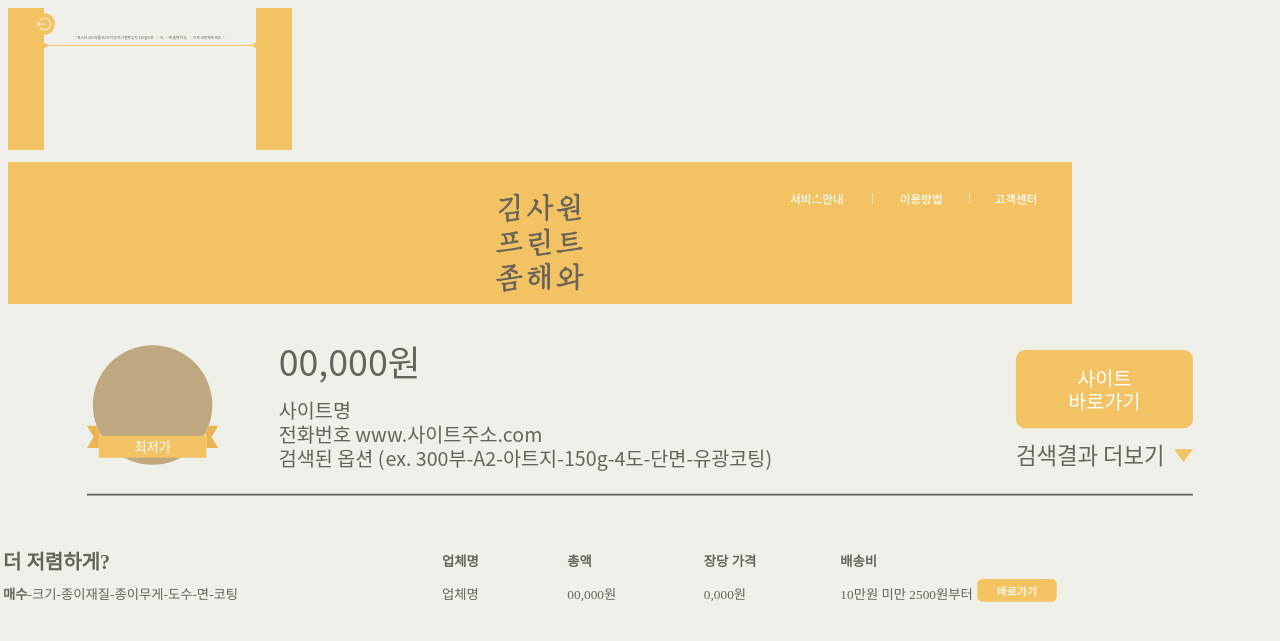
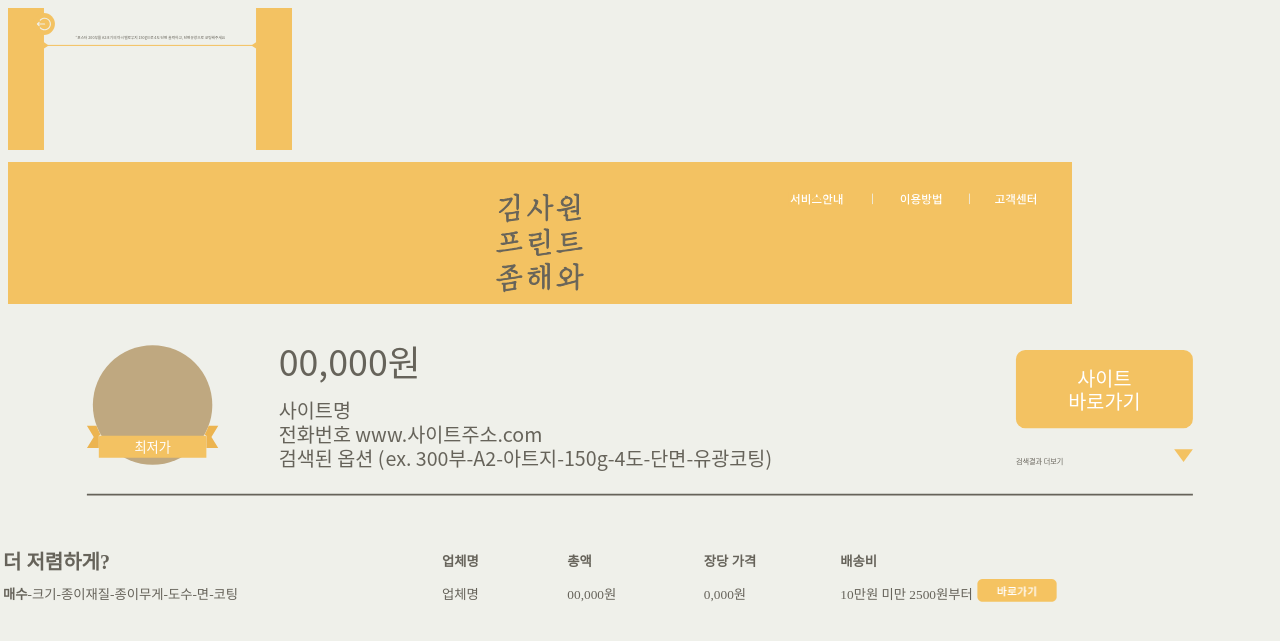
Before and after one commit to arsischeon/kim_sawon, a CodeIgniter app: a page that uses application/views/result.php in a window 1280 px wide. Shown: the top 641 px of the page. Run offline with CodeIgniter, Linux system fonts and the light colour scheme; some libraries are stand-ins or nearby versions.

Commit message:
result page 상단 글 정

```diff
--- a/application/views/result.php
+++ b/application/views/result.php
@@ -29,7 +29,7 @@
       <circle class="cls-4" cx="170.85" cy="108.62" r="66.9"/>
    </g>
    <g id="more_results" data-name="more results">
-      <text class="cls-5" transform="translate(1137.78 175.05)">검색결과 더보기</text>
+      <text class="cls-5" style="font-size:8px;" transform="translate(1137.78 175.05)">검색결과 더보기</text>
       <polygon class="cls-6" points="1314.96 158.15 1325.46 172.34 1335.96 158.15 1314.96 158.15"/>
    </g>
    <g id="cheapest_price_banner" data-name="cheapest price banner">
```
Also changed, not shown: sources/result.svg.
